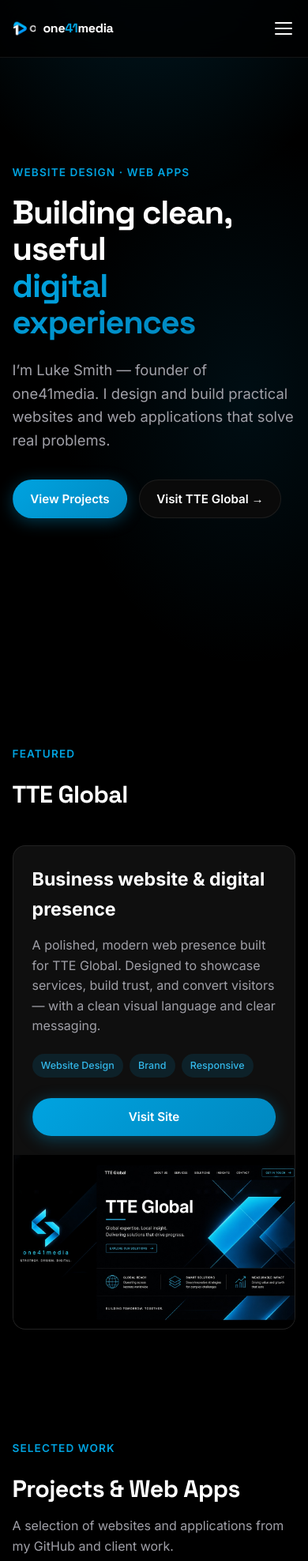
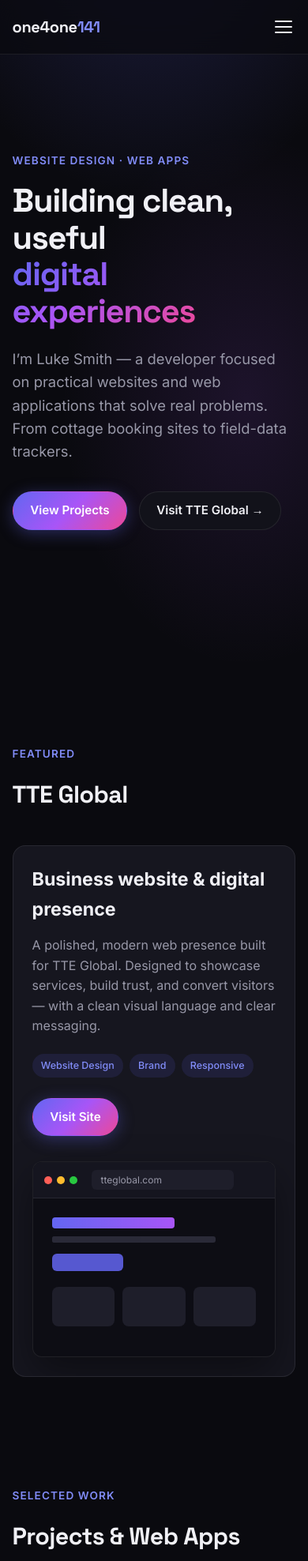
Before and after one commit to one4one141/one41media, a plain HTML site: page index.html in a window 390 px wide. Shown: the top 1976 px of the page at 79% size. Drawn offline with Linux system fonts and the light colour scheme.

Commit message:
Add files via upload

```diff
--- a/index.html
+++ b/index.html
@@ -3,22 +3,18 @@
 <head>
   <meta charset="UTF-8" />
   <meta name="viewport" content="width=device-width, initial-scale=1.0" />
-  <title>one41media — Website Design & Web Apps</title>
-  <meta name="description" content="Portfolio of one41media — website design and custom web applications. Featuring TTE Global, Howard Farm, Pole Tracker, FitDaily and more." />
+  <title>Luke Smith — Website Design & Web Apps</title>
+  <meta name="description" content="Portfolio of Luke Smith — website design and custom web applications. Featuring TTE Global, Howard Farm, Pole Tracker, FitDaily and more." />
   <link rel="preconnect" href="https://fonts.googleapis.com" />
   <link rel="preconnect" href="https://fonts.gstatic.com" crossorigin />
   <link href="https://fonts.googleapis.com/css2?family=Inter:wght@400;500;600;700;800&family=Space+Grotesk:wght@500;600;700&display=swap" rel="stylesheet" />
   <link rel="stylesheet" href="styles.css" />
-  <link rel="icon" href="logo-icon.png" type="image/png" />
 </head>
 <body>
   <!-- Navigation -->
   <header class="header">
     <div class="container nav">
-      <a href="#home" class="logo">
-        <img src="logo-icon.png" alt="one41media" class="logo-icon" />
-        <span class="logo-text">one<span class="blue">41</span>media</span>
-      </a>
+      <a href="#home" class="logo">one4one<span>141</span></a>
       <nav class="nav-links">
         <a href="#work">Work</a>
         <a href="#about">About</a>
@@ -37,8 +33,8 @@
       <p class="eyebrow">Website Design · Web Apps</p>
       <h1>Building clean, useful<br /><span class="gradient-text">digital experiences</span></h1>
       <p class="hero-sub">
-        I’m Luke Smith — founder of one41media. I design and build practical websites
-        and web applications that solve real problems.
+        I’m Luke Smith — a developer focused on practical websites and web applications
+        that solve real problems. From cottage booking sites to field-data trackers.
       </p>
       <div class="hero-actions">
         <a href="#work" class="btn btn-primary">View Projects</a>
@@ -74,7 +70,22 @@
           </a>
         </div>
         <div class="featured-visual">
-          <img src="banner-tteglobal.jpg" alt="TTE Global website preview" />
+          <div class="browser-mock">
+            <div class="browser-bar">
+              <span></span><span></span><span></span>
+              <div class="url">tteglobal.com</div>
+            </div>
+            <div class="browser-content">
+              <div class="mock-hero">
+                <div class="mock-title"></div>
+                <div class="mock-sub"></div>
+                <div class="mock-cta"></div>
+              </div>
+              <div class="mock-grid">
+                <div></div><div></div><div></div>
+              </div>
+            </div>
+          </div>
         </div>
       </div>
     </div>
@@ -92,8 +103,8 @@
       <div class="project-grid">
         <!-- Pole Tracker -->
         <article class="project-card">
-          <div class="project-visual">
-            <img src="banner-pole-tracker.jpg" alt="Pole Tracker app" />
+          <div class="project-visual pole">
+            <div class="icon">📍</div>
           </div>
           <div class="project-body">
             <h3>Pole Tracker</h3>
@@ -110,8 +121,8 @@
 
         <!-- Howard Farm -->
         <article class="project-card">
-          <div class="project-visual">
-            <img src="banner-howard-farm.jpg" alt="Howard Farm Cottages" />
+          <div class="project-visual farm">
+            <div class="icon">🏡</div>
           </div>
           <div class="project-body">
             <h3>Howard Farm Cottages</h3>
@@ -127,8 +138,8 @@
 
         <!-- FitDaily -->
         <article class="project-card">
-          <div class="project-visual">
-            <img src="banner-fitdaily.jpg" alt="FitDaily exercise tracker" />
+          <div class="project-visual fit">
+            <div class="icon">💪</div>
           </div>
           <div class="project-body">
             <h3>FitDaily</h3>
@@ -142,10 +153,10 @@
           </div>
         </article>
 
-        <!-- Poletracker -->
+        <!-- Poletracker (simpler) -->
         <article class="project-card">
-          <div class="project-visual">
-            <img src="banner-poletracker.jpg" alt="Poletracker daily numbers" />
+          <div class="project-visual numbers">
+            <div class="icon">📊</div>
           </div>
           <div class="project-body">
             <h3>Poletracker</h3>
@@ -193,10 +204,6 @@
       </div>
       <div class="about-card">
         <div class="stat">
-          <strong>Brand</strong>
-          <span>one41media</span>
-        </div>
-        <div class="stat">
           <strong>GitHub</strong>
           <a href="https://github.com/one4one141" target="_blank" rel="noopener">@one4one141</a>
         </div>
@@ -227,7 +234,7 @@
 
   <footer class="footer">
     <div class="container">
-      <p>© <span id="year"></span> one41media · <a href="https://github.com/one4one141">one4one141</a></p>
+      <p>© <span id="year"></span> Luke Smith · <a href="https://github.com/one4one141">one4one141</a></p>
     </div>
   </footer>
 
--- a/styles.css
+++ b/styles.css
@@ -6,17 +6,16 @@
 }
 
 :root {
-  --bg: #000000;
-  --bg-elevated: #0a0a0a;
-  --bg-card: #0f0f0f;
+  --bg: #0a0a0f;
+  --bg-elevated: #12121a;
+  --bg-card: #16161f;
   --border: rgba(255,255,255,0.08);
-  --text: #ffffff;
-  --text-muted: #a0a0a8;
-  --accent: #00A3E0;
-  --accent-light: #33B8EA;
-  --accent-dark: #0088C0;
-  --accent-glow: rgba(0, 163, 224, 0.35);
-  --gradient: linear-gradient(135deg, #00A3E0 0%, #0088C0 100%);
+  --text: #f0f0f5;
+  --text-muted: #9898a8;
+  --accent: #6366f1;
+  --accent-light: #818cf8;
+  --accent-glow: rgba(99, 102, 241, 0.35);
+  --gradient: linear-gradient(135deg, #6366f1 0%, #a855f7 50%, #ec4899 100%);
   --radius: 16px;
   --radius-sm: 10px;
   --font: 'Inter', system-ui, sans-serif;
@@ -57,7 +56,7 @@ img {
   left: 0;
   right: 0;
   z-index: 100;
-  background: rgba(0, 0, 0, 0.8);
+  background: rgba(10, 10, 15, 0.75);
   backdrop-filter: blur(16px);
   border-bottom: 1px solid var(--border);
 }
@@ -66,33 +65,18 @@ img {
   display: flex;
   align-items: center;
   justify-content: space-between;
-  height: 72px;
+  height: 68px;
 }
 
 .logo {
-  display: flex;
-  align-items: center;
-  gap: 0.55rem;
-  text-decoration: none;
+  font-family: var(--font-display);
+  font-weight: 700;
+  font-size: 1.25rem;
+  letter-spacing: -0.02em;
 }
 
-.logo-icon {
-  height: 34px;
-  width: 34px;
-  object-fit: contain;
-  flex-shrink: 0;
-}
-
-.logo-text {
-  font-family: var(--font-display);
-  font-weight: 700;
-  font-size: 1.15rem;
-  letter-spacing: -0.02em;
-  white-space: nowrap;
-}
-
-.logo-text .blue {
-  color: var(--accent);
+.logo span {
+  color: var(--accent-light);
 }
 
 .nav-links {
@@ -160,7 +144,7 @@ img {
 
 .btn-secondary:hover {
   border-color: rgba(255,255,255,0.18);
-  background: #151515;
+  background: #1a1a25;
 }
 
 .btn-outline {
@@ -189,8 +173,8 @@ img {
   position: absolute;
   inset: 0;
   background:
-    radial-gradient(ellipse 80% 50% at 50% -20%, rgba(0, 163, 224, 0.22), transparent),
-    radial-gradient(ellipse 60% 40% at 80% 60%, rgba(0, 136, 192, 0.1), transparent);
+    radial-gradient(ellipse 80% 50% at 50% -20%, rgba(99, 102, 241, 0.25), transparent),
+    radial-gradient(ellipse 60% 40% at 80% 60%, rgba(168, 85, 247, 0.12), transparent);
   pointer-events: none;
 }
 
@@ -205,7 +189,7 @@ img {
   font-weight: 600;
   letter-spacing: 0.08em;
   text-transform: uppercase;
-  color: var(--accent);
+  color: var(--accent-light);
   margin-bottom: 1rem;
 }
 
@@ -263,20 +247,14 @@ img {
 
 .featured-card {
   display: grid;
-  grid-template-columns: 1fr 1.1fr;
-  gap: 0;
-  align-items: stretch;
+  grid-template-columns: 1fr 1fr;
+  gap: 3rem;
+  align-items: center;
   background: var(--bg-card);
   border: 1px solid var(--border);
   border-radius: var(--radius);
+  padding: 2.5rem;
   overflow: hidden;
-}
-
-.featured-info {
-  padding: 2.5rem;
-  display: flex;
-  flex-direction: column;
-  justify-content: center;
 }
 
 .featured-info h3 {
@@ -301,21 +279,105 @@ img {
   font-size: 0.78rem;
   font-weight: 500;
   padding: 0.3rem 0.7rem;
-  background: rgba(0, 163, 224, 0.12);
+  background: rgba(99, 102, 241, 0.12);
   color: var(--accent-light);
   border-radius: 999px;
 }
 
-.featured-visual {
-  position: relative;
-  min-height: 280px;
+/* Browser mock */
+.browser-mock {
+  background: #0d0d14;
+  border-radius: 12px;
+  border: 1px solid var(--border);
+  overflow: hidden;
+  box-shadow: 0 20px 50px rgba(0,0,0,0.4);
 }
 
-.featured-visual img {
-  width: 100%;
-  height: 100%;
-  object-fit: cover;
+.browser-bar {
+  display: flex;
+  align-items: center;
+  gap: 6px;
+  padding: 10px 14px;
+  background: #15151f;
+  border-bottom: 1px solid var(--border);
+}
+
+.browser-bar span {
+  width: 10px;
+  height: 10px;
+  border-radius: 50%;
+  background: #3a3a48;
+}
+
+.browser-bar span:nth-child(1) { background: #ff5f57; }
+.browser-bar span:nth-child(2) { background: #febc2e; }
+.browser-bar span:nth-child(3) { background: #28c840; }
+
+.browser-bar .url {
+  margin-left: 12px;
+  font-size: 0.75rem;
+  color: var(--text-muted);
+  background: #1e1e2a;
+  padding: 3px 12px;
+  border-radius: 6px;
+  flex: 1;
+  max-width: 180px;
+}
+
+.browser-content {
+  padding: 24px;
+  min-height: 200px;
+}
+
+.mock-hero {
+  margin-bottom: 20px;
+}
+
+.mock-title {
+  height: 14px;
+  width: 60%;
+  background: linear-gradient(90deg, #6366f1, #a855f7);
+  border-radius: 4px;
+  margin-bottom: 10px;
+}
+
+.mock-sub {
+  height: 8px;
+  width: 80%;
+  background: #2a2a38;
+  border-radius: 3px;
+  margin-bottom: 6px;
+}
+
+.mock-sub::after {
+  content: '';
   display: block;
+  height: 8px;
+  width: 55%;
+  background: #2a2a38;
+  border-radius: 3px;
+  margin-top: 6px;
+}
+
+.mock-cta {
+  height: 22px;
+  width: 90px;
+  background: var(--accent);
+  border-radius: 6px;
+  margin-top: 14px;
+  opacity: 0.85;
+}
+
+.mock-grid {
+  display: grid;
+  grid-template-columns: repeat(3, 1fr);
+  gap: 10px;
+}
+
+.mock-grid div {
+  height: 50px;
+  background: #1e1e2a;
+  border-radius: 8px;
 }
 
 /* ===== Projects ===== */
@@ -338,25 +400,34 @@ img {
 }
 
 .project-card:hover {
-  border-color: rgba(0, 163, 224, 0.4);
+  border-color: rgba(99, 102, 241, 0.35);
   transform: translateY(-3px);
 }
 
 .project-visual {
-  height: 180px;
-  overflow: hidden;
+  height: 140px;
+  display: flex;
+  align-items: center;
+  justify-content: center;
   position: relative;
 }
 
-.project-visual img {
-  width: 100%;
-  height: 100%;
-  object-fit: cover;
-  transition: transform 0.4s ease;
+.project-visual .icon {
+  font-size: 2.8rem;
+  filter: drop-shadow(0 4px 12px rgba(0,0,0,0.3));
 }
 
-.project-card:hover .project-visual img {
-  transform: scale(1.04);
+.project-visual.pole {
+  background: linear-gradient(135deg, #1e3a5f 0%, #0f172a 100%);
+}
+.project-visual.farm {
+  background: linear-gradient(135deg, #3d4a2e 0%, #1a2116 100%);
+}
+.project-visual.fit {
+  background: linear-gradient(135deg, #4a2c2a 0%, #1f1212 100%);
+}
+.project-visual.numbers {
+  background: linear-gradient(135deg, #2a3a4a 0%, #12181f 100%);
 }
 
 .project-body {
@@ -378,12 +449,12 @@ img {
 .project-link {
   font-size: 0.9rem;
   font-weight: 560;
-  color: var(--accent);
+  color: var(--accent-light);
   transition: color 0.2s;
 }
 
 .project-link:hover {
-  color: var(--accent-light);
+  color: #a5b4fc;
 }
 
 .more-projects {
@@ -461,7 +532,7 @@ img {
 }
 
 .stat a:hover {
-  color: var(--accent);
+  color: var(--accent-light);
 }
 
 /* ===== Contact ===== */
@@ -504,7 +575,7 @@ img {
 }
 
 .footer a {
-  color: var(--accent);
+  color: var(--accent-light);
 }
 
 .footer a:hover {
@@ -515,10 +586,7 @@ img {
 @media (max-width: 860px) {
   .featured-card {
     grid-template-columns: 1fr;
-  }
-
-  .featured-visual {
-    min-height: 220px;
+    gap: 2rem;
   }
 
   .project-grid {
@@ -535,7 +603,7 @@ img {
   .nav-links {
     display: none;
     position: absolute;
-    top: 72px;
+    top: 68px;
     left: 0;
     right: 0;
     background: var(--bg-elevated);
@@ -557,15 +625,7 @@ img {
     padding-top: 100px;
   }
 
-  .featured-info {
+  .featured-card {
     padding: 1.5rem;
   }
-
-  .logo-icon {
-    height: 30px;
-    width: 30px;
-  }
-  .logo-text {
-    font-size: 1rem;
-  }
 }
```
